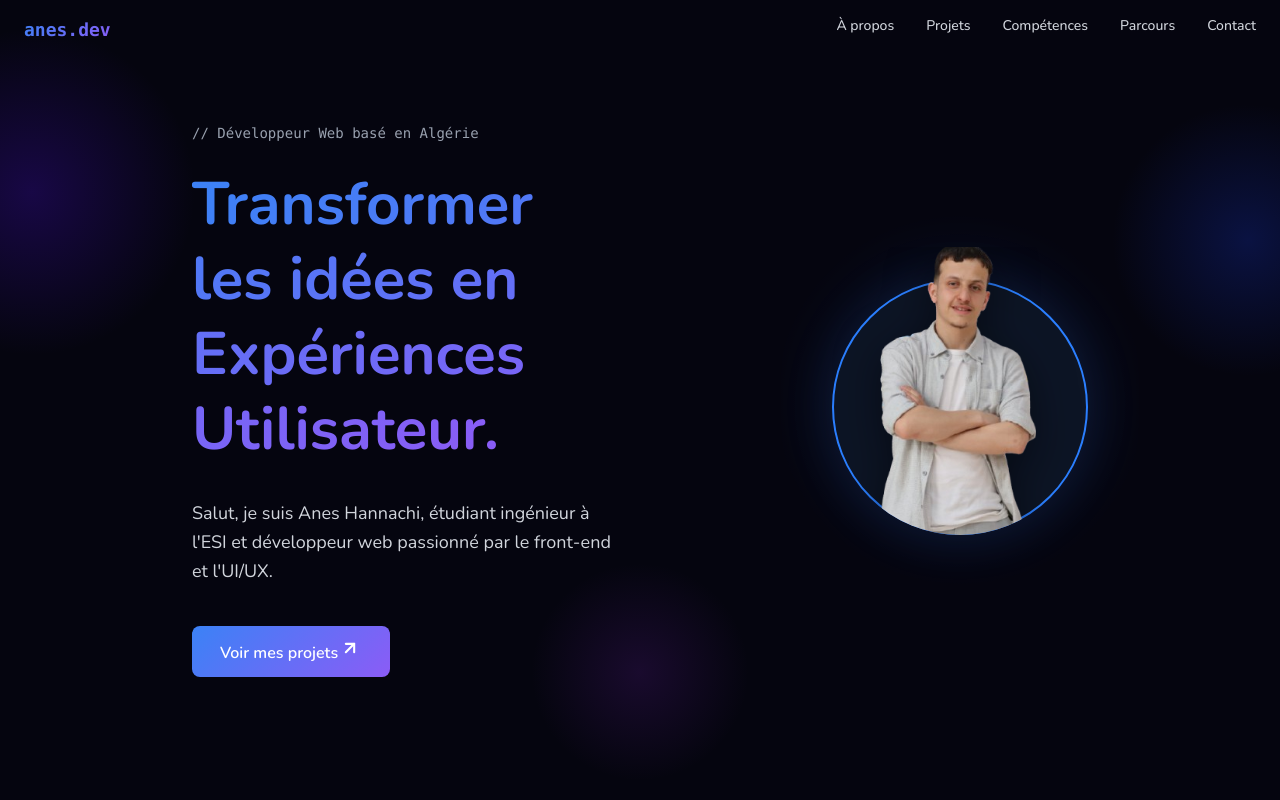
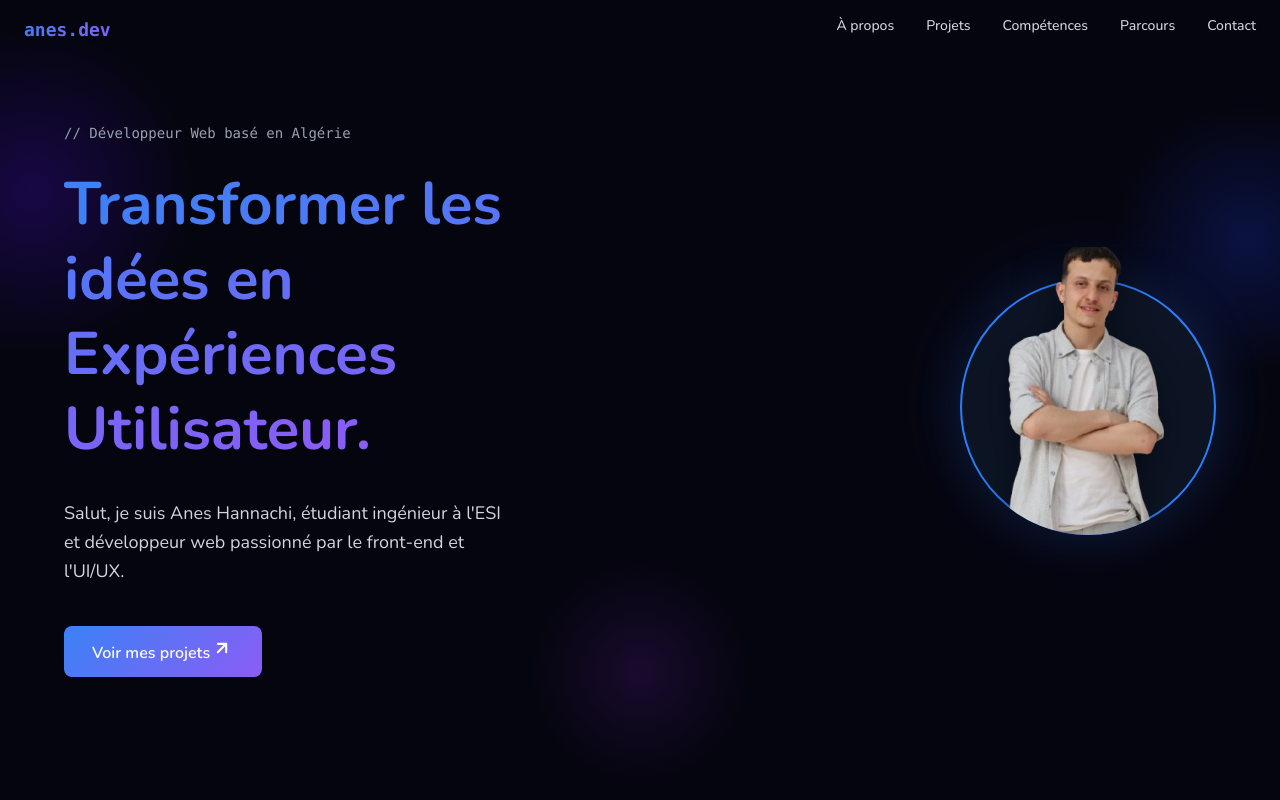
Before and after one commit to AnesHannachi/portfolio-v2, a Next.js app: page / in a window 1280 px wide. Shown: the top 800 px of the page. Built offline with nearby package versions, Linux system fonts and the light colour scheme.

Commit message:
fix: scrolling eror of the skills

```diff
--- a/src/components/Hero.jsx
+++ b/src/components/Hero.jsx
@@ -26,7 +26,7 @@ export default function Hero() {
         }}
       />
 
-      <div className="max-w-4xl mx-auto w-full relative z-10">
+      <div className="max-w-6xl mx-auto w-full relative z-10">
         <div className="grid md:grid-cols-2 gap-12 items-center">
           {/* Left: Text */}
           <div>
--- a/src/components/Skills.jsx
+++ b/src/components/Skills.jsx
@@ -7,6 +7,7 @@ import {
   FaGitAlt,
   FaGithub,
   FaDatabase,
+  FaCss3Alt,
 } from 'react-icons/fa';
 import {
   SiNextdotjs,
@@ -18,10 +19,16 @@ import {
   SiFigma,
   SiJavascript,
   SiHtml5,
+
 } from 'react-icons/si';
 
+import {
+  IoLogoCss3,
+} from 'react-icons/io5';
+
 const allSkills = [
-  { name: 'HTML/CSS',     icon: SiHtml5       },
+  { name: 'HTML',         icon: SiHtml5       },
+  { name: 'CSS',          icon: IoLogoCss3    },
   { name: 'JavaScript',   icon: SiJavascript  },
   { name: 'React.js',     icon: FaReact       },
   { name: 'Next.js',      icon: SiNextdotjs   },
```
